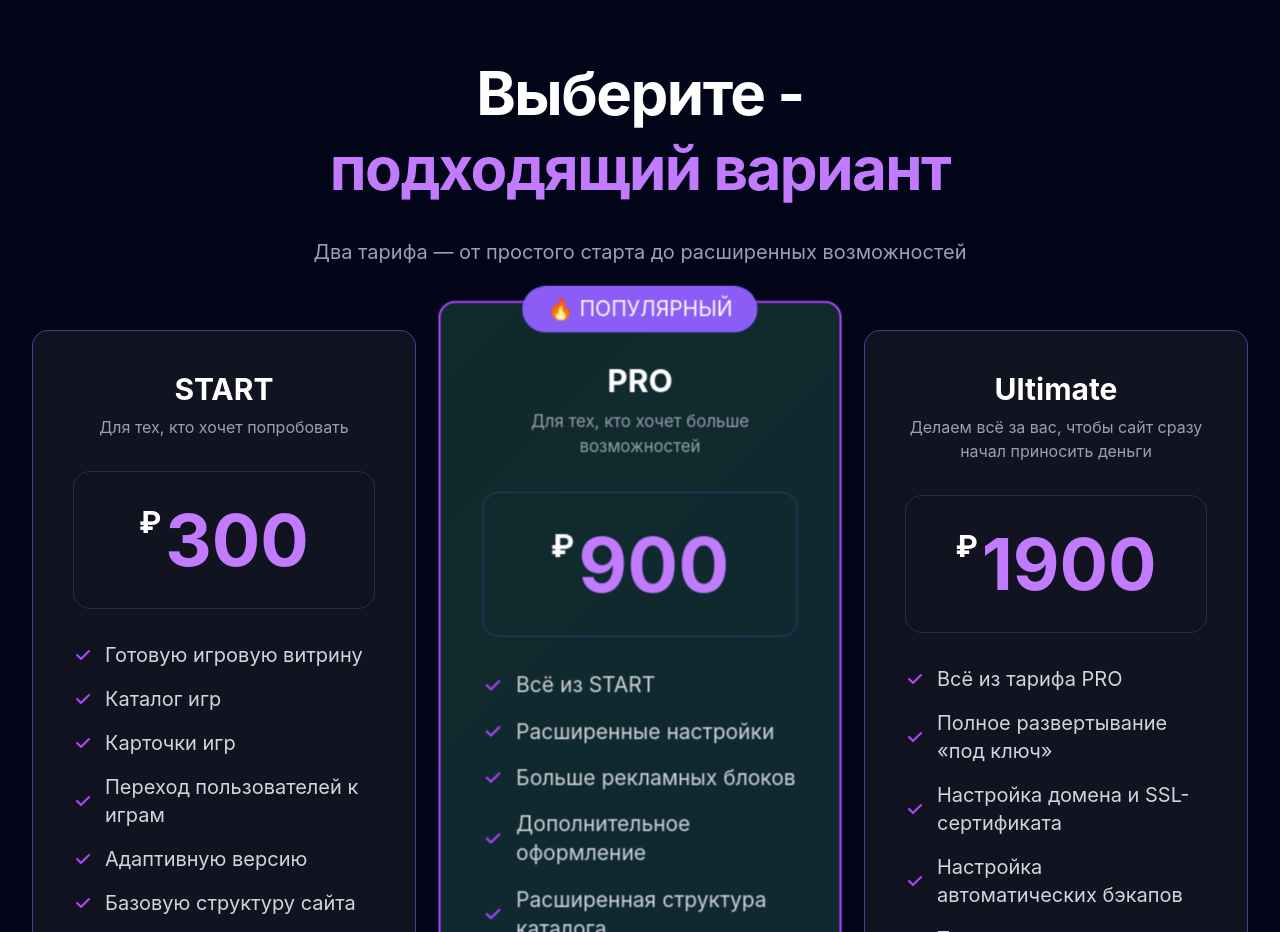
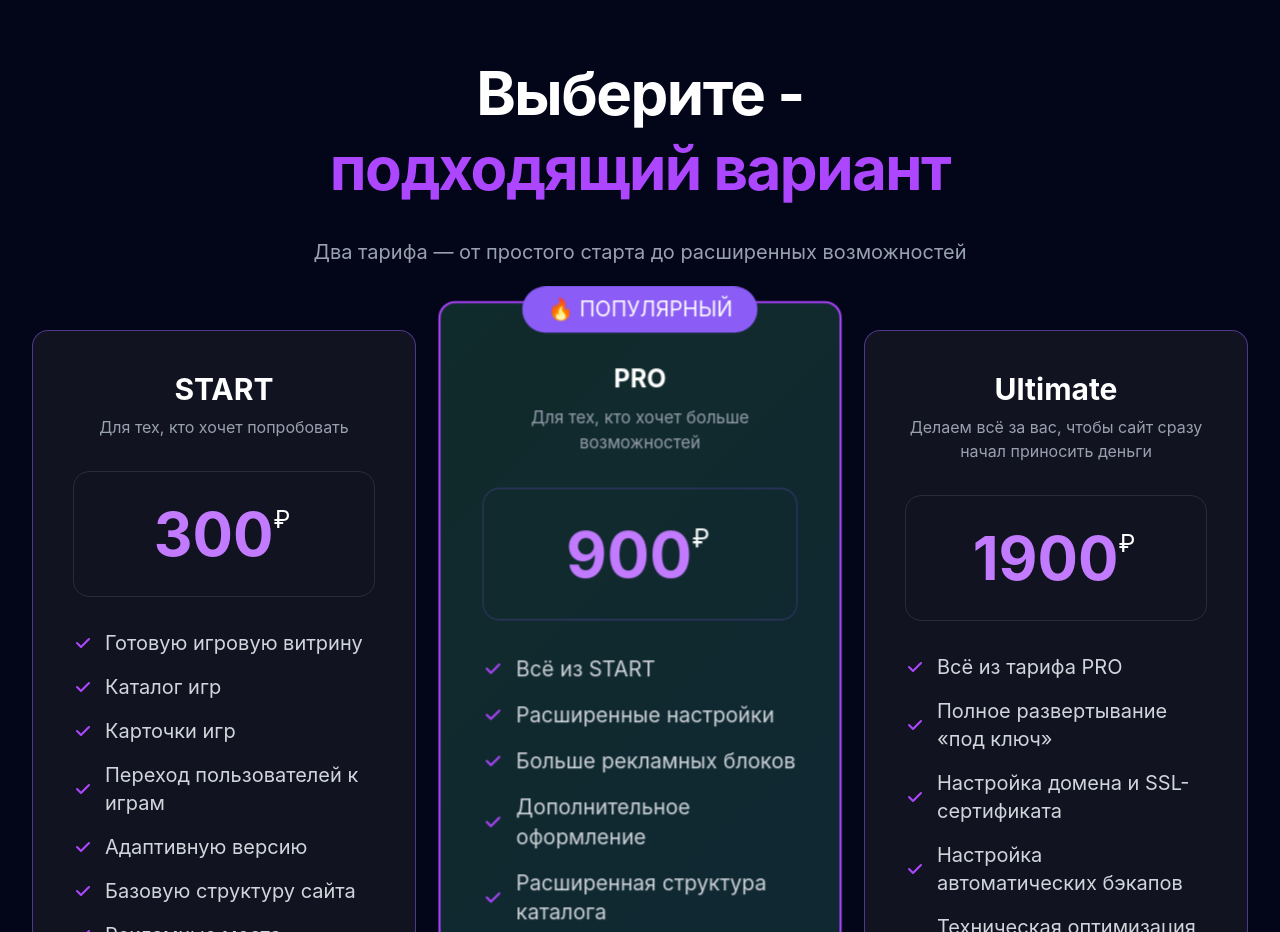
Before and after one commit to dtyapkin/gamelanding, a Next.js app: page / in a window 1280 px wide. Shown: the part 7000-7932 px from the top of the page. Built offline with nearby package versions, Linux system fonts and the light colour scheme.

Commit message:
tatal changes

```diff
--- a/components/Pricing.tsx
+++ b/components/Pricing.tsx
@@ -43,7 +43,7 @@ export default function Pricing() {
         <h2 className="text-4xl lg:text-5xl xl:text-6xl font-bold text-white leading-tight tracking-tight">
           Выберите -<br />
           <span className="relative inline-block">
-            <span className="text-purple-400">подходящий вариант</span>
+            <span className="text-purple-500">подходящий вариант</span>
           </span>
         </h2>
         <p className="section-subtitle mb-16 mt-8">
@@ -59,8 +59,8 @@ export default function Pricing() {
               <p className="text-gray-400">Для тех, кто хочет попробовать</p>
             </div>
             <div className="text-center mb-8 p-8 rounded-2xl border border-border">
-              <span className="text-3xl font-bold align-top mr-1">₽</span>
-              <span className="text-7xl font-bold text-purple-400">300</span>
+              <span className="text-6xl font-bold text-purple-400">300</span>
+              <span className="text-2xl font-normal align-top mr-1">₽</span>
             </div>
             <ul className="space-y-4 mb-8">
               {startFeatures.map((f, i) => (
@@ -94,14 +94,14 @@ export default function Pricing() {
               🔥 ПОПУЛЯРНЫЙ
             </div>
             <div className="text-center mb-8 mt-4">
-              <h3 className="text-3xl font-bold mb-2">PRO</h3>
+              <h3 className="text-2xl font-bold mb-2">PRO</h3>
               <p className="text-gray-400">
                 Для тех, кто хочет больше возможностей
               </p>
             </div>
             <div className="text-center mb-8 p-8 rounded-2xl border border-accent-purple/30">
-              <span className="text-3xl font-bold align-top mr-1">₽</span>
-              <span className="text-7xl font-bold text-purple-400">900</span>
+              <span className="text-6xl font-bold text-purple-400">900</span>
+              <span className="text-2xl font-normal align-top mr-1">₽</span>
             </div>
             <ul className="space-y-4 mb-8">
               {proFeatures.map((f, i) => (
@@ -138,8 +138,8 @@ export default function Pricing() {
               </p>
             </div>
             <div className="text-center mb-8 p-8 rounded-2xl border border-border">
-              <span className="text-3xl font-bold align-top mr-1">₽</span>
-              <span className="text-7xl font-bold text-purple-400">1900</span>
+              <span className="text-6xl font-bold text-purple-400">1900</span>
+              <span className="text-2xl font-normal align-top mr-1">₽</span>
             </div>
             <ul className="space-y-4 mb-8">
               {vipFeatures.map((f, i) => (
```
